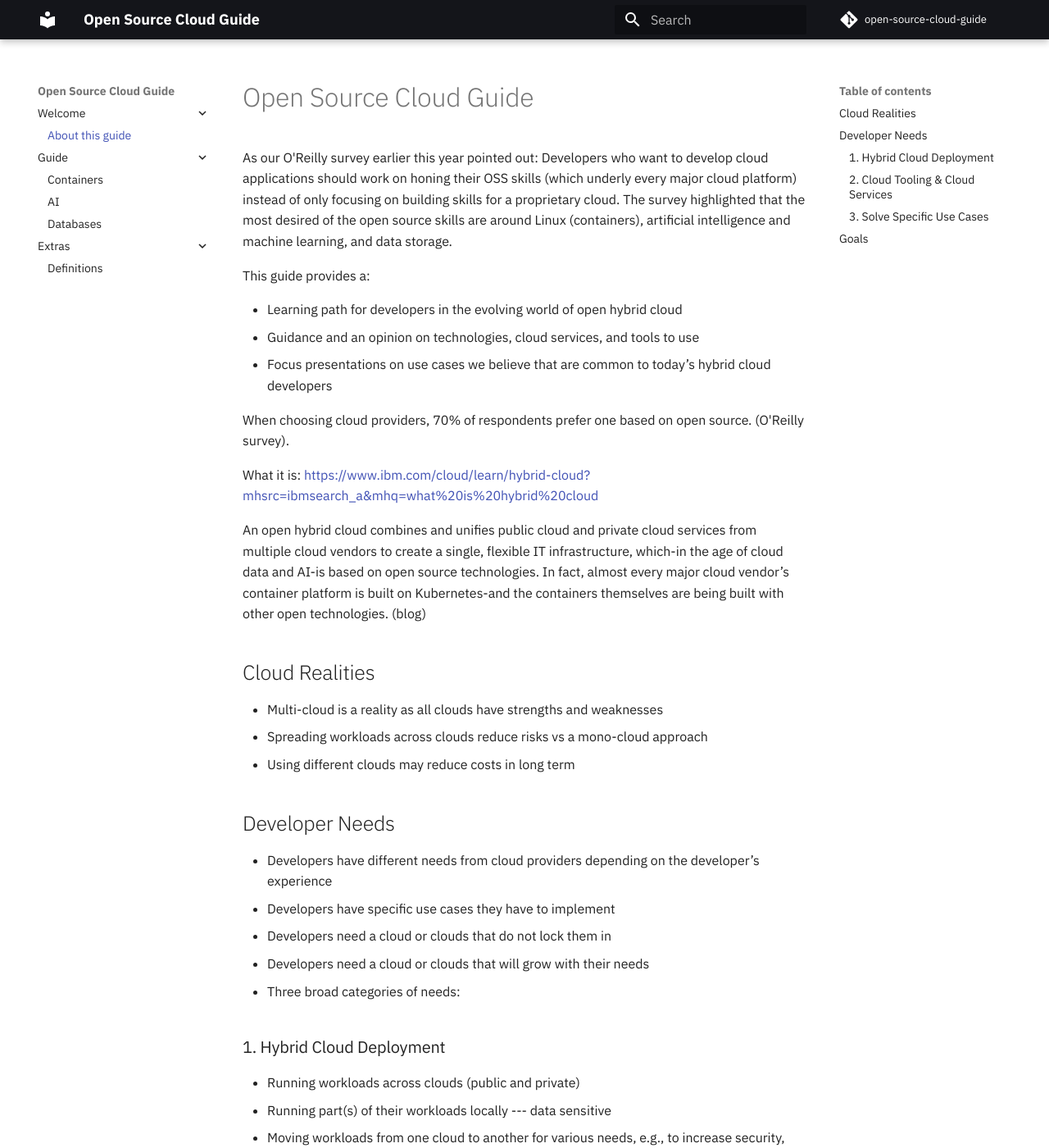
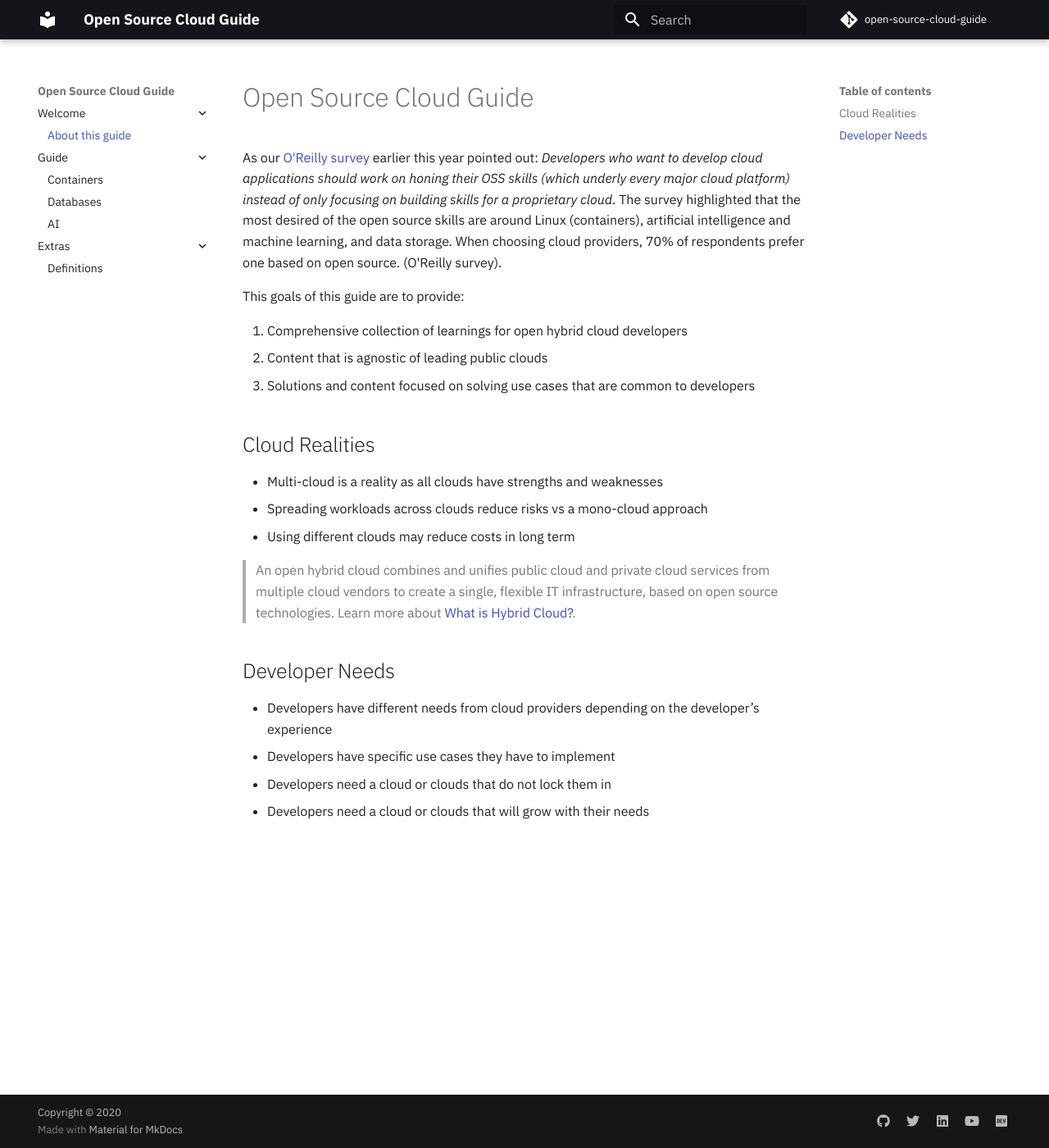
Before and after one commit to stevemar/open-source-cloud-guide, an MkDocs documentation site: the page built from docs/README.md, in a window 1280 px wide and 1400 px high. Shown: the whole window at 82% size. Built offline with MkDocs 1.6.1 and Material for MkDocs 9.7.7, drawn with Linux system fonts in a browser that asks for light colours; comment, search, counter and statistics services are not loaded; some of the changed text lies outside the part shown.

Commit message:
more detail

```diff
--- a/docs/README.md
+++ b/docs/README.md
@@ -1,18 +1,12 @@
 # Open Source Cloud Guide
 
-As our O'Reilly survey earlier this year pointed out: Developers who want to develop cloud applications should work on honing their OSS skills (which underly every major cloud platform) instead of only focusing on building skills for a proprietary cloud. The survey highlighted that the most desired of the open source skills are around Linux (containers), artificial intelligence and machine learning, and data storage.
+As our [O'Reilly survey](https://developer.ibm.com/blogs/oreilly-open-source-skill-survey-blog/) earlier this year pointed out: _Developers who want to develop cloud applications should work on honing their OSS skills (which underly every major cloud platform) instead of only focusing on building skills for a proprietary cloud_. The survey highlighted that the most desired of the open source skills are around Linux (containers), artificial intelligence and machine learning, and data storage. When choosing cloud providers, 70% of respondents prefer one based on open source. (O'Reilly survey).
 
-This guide provides a:
+This goals of this guide are to provide:
 
-* Learning path for developers in the evolving world of open hybrid cloud
-* Guidance and an opinion on technologies, cloud services, and tools to use
-* Focus presentations on use cases we believe that are common to today’s hybrid cloud developers
-
-When choosing cloud providers, 70% of respondents prefer one based on open source. (O'Reilly survey).
-
-What it is: <https://www.ibm.com/cloud/learn/hybrid-cloud?mhsrc=ibmsearch_a&mhq=what%20is%20hybrid%20cloud>
-
-An open hybrid cloud combines and unifies public cloud and private cloud services from multiple cloud vendors to create a single, flexible IT infrastructure, which-in the age of cloud data and AI-is based on open source technologies. In fact, almost every major cloud vendor’s container platform is built on Kubernetes-and the containers themselves are being built with other open technologies. (blog)
+1. Comprehensive collection of learnings for open hybrid cloud developers
+2. Content that is agnostic of leading public clouds
+3. Solutions and content focused on solving use cases that are common to developers
 
 ## Cloud Realities
 
@@ -20,35 +14,11 @@
 * Spreading workloads across clouds reduce risks vs a mono-cloud approach
 * Using different clouds may reduce costs in long term
 
+> An open hybrid cloud combines and unifies public cloud and private cloud services from multiple cloud vendors to create a single, flexible IT infrastructure, based on open source technologies. Learn more about [What is Hybrid Cloud?](https://www.ibm.com/cloud/learn/hybrid-cloud).
+
 ## Developer Needs
 
 * Developers have different needs from cloud providers depending on the developer’s experience
 * Developers have specific use cases they have to implement
 * Developers need a cloud or clouds that do not lock them in
 * Developers need a cloud or clouds that will grow with their needs
-
-* Three broad categories of needs:
-
-### 1. Hybrid Cloud Deployment
-
-* Running workloads across clouds (public and private)
-* Running part(s) of their workloads locally --- data sensitive
-* Moving workloads from one cloud to another for various needs, e.g., to increase security, reduce costs, and scale out
-
-### 2. Cloud Tooling & Cloud Services
-
-* Developers need clouds that have the tools to do their job, e.g., DevOps, CI/CD
-* Developers need clouds that include the services to build what they need, e.g., Data, AI. Blockchain
-* Developers need online development environment to get started fast
-
-### 3. Solve Specific Use Cases
-
-* Collection of 10 common use case
-* For each use case we will give a description of the problem, sketch of the solution(s) and how to achieve it in a hybrid cloud fashion
-* Additionally we will provide information for further details and deeper learning
-
-## Goals
-
-1. Comprehensive collection of learnings for hybrid developers
-2. Content that is agnostic of cloud and show examples in both the IBM Cloud and other leading public clouds
-3. Solutions an content focused on solving use cases that are common to hybrid developers
--- a/mkdocs.yml
+++ b/mkdocs.yml
@@ -14,8 +14,8 @@
     - About this guide: README.md
   - Guide:
     - Containers: containers/README.md
+    - Databases: databases/README.md
     - AI: ai/README.md
-    - Databases: databases/README.md
   - Extras:
     - Definitions: DEFINITIONS.md
 
@@ -33,9 +33,7 @@
   icon:
     logo: material/library
   features:
-    - navigation.instant
     - navigation.expand
-    - navigation.top
   palette:
     scheme: default
     primary: black
```
Also changed, not shown: docs/containers/README.md (+8 -10 lines), .markdownlint.json.
